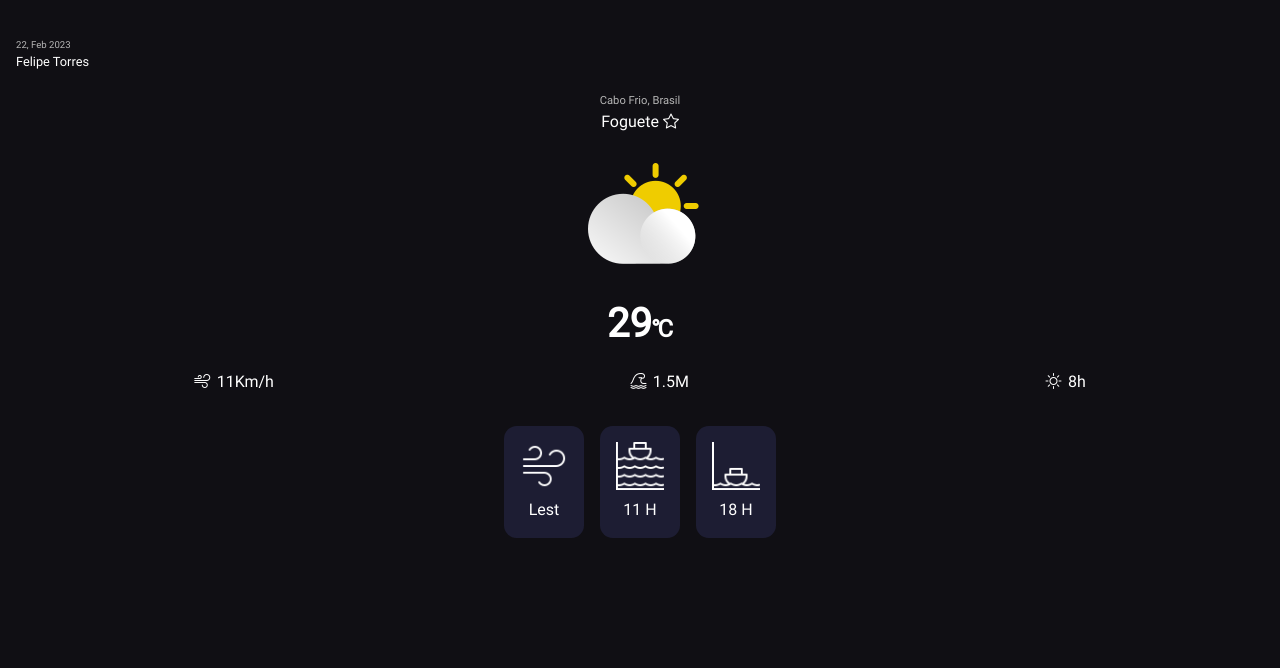
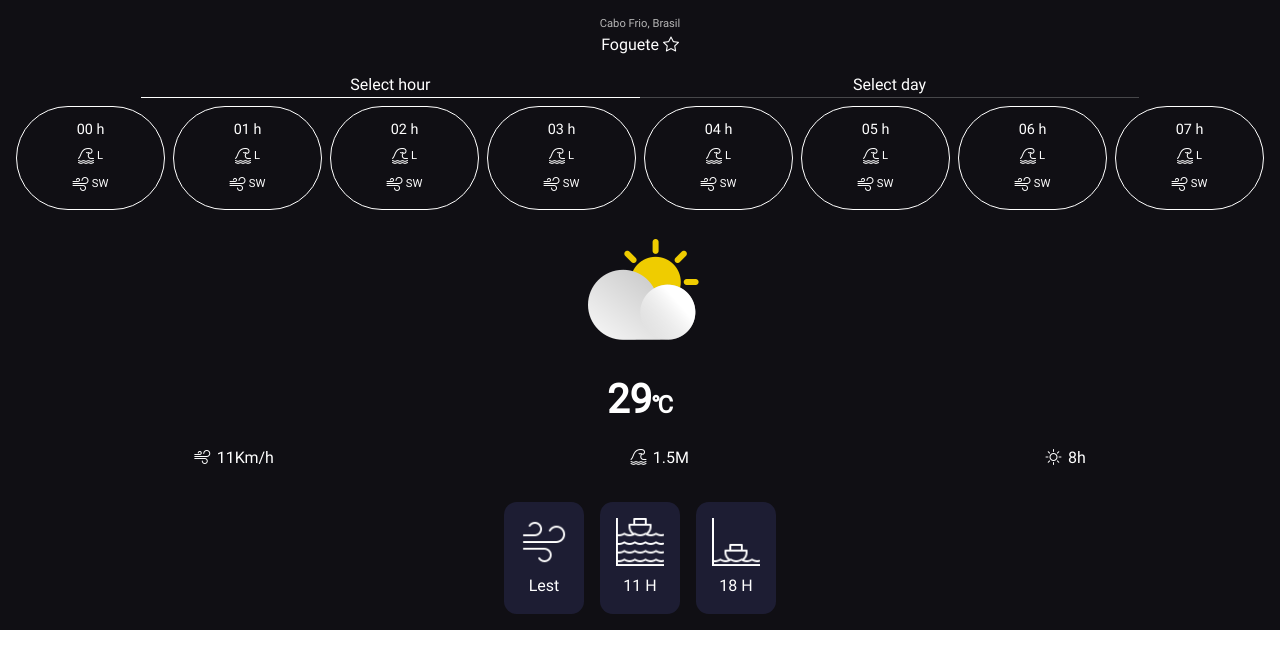
Before and after one commit to FelipeTC06/SurfSync, an Angular app: page /panel in a window 1280 px wide. Shown: the top 668 px of the page. Built offline with nearby package versions, Linux system fonts and the light colour scheme.

Commit message:
feat: create tab for switch hour day

```diff
--- a/src/app/components/beach-panel/beach-panel.component.html
+++ b/src/app/components/beach-panel/beach-panel.component.html
@@ -1,4 +1,3 @@
-<app-layout>
 <div class="panel-body">
     <div class="info-local">
         <div class="local-name">
@@ -8,6 +7,103 @@
                 <i class="fav-icon" [ngClass]="classeIcone" (click)="alternarClasseIcone()"></i>
             </span>
         </div>
+        <div class="hour-day">
+            <div class="select-switch">
+                <span class="span-switch" [class.selected]="selectedTab === 'hour'" (click)="selectTab('hour')">Select hour</span>
+                <span class="span-switch" [class.selected]="selectedTab === 'day'" (click)="selectTab('day')">Select day</span>
+            </div>
+            <div class="select-info">
+                <div class="select-card">
+                    <span class="select-hour">00 h</span>
+                    <div class="select-icon">
+                        <i class="bi bi-tsunami"></i>
+                        <span class="icon-span">L</span>
+                    </div>
+                    <div class="select-icon">
+                        <i class="bi bi-wind"></i>
+                        <span class="icon-span">SW</span>
+                    </div>
+                </div>
+                <div class="select-card">
+                    <span class="select-hour">01 h</span>
+                    <div class="select-icon">
+                        <i class="bi bi-tsunami"></i>
+                        <span class="icon-span">L</span>
+                    </div>
+                    <div class="select-icon">
+                        <i class="bi bi-wind"></i>
+                        <span class="icon-span">SW</span>
+                    </div>
+                </div>
+                <div class="select-card">
+                    <span class="select-hour">02 h</span>
+                    <div class="select-icon">
+                        <i class="bi bi-tsunami"></i>
+                        <span class="icon-span">L</span>
+                    </div>
+                    <div class="select-icon">
+                        <i class="bi bi-wind"></i>
+                        <span class="icon-span">SW</span>
+                    </div>
+                </div>
+                <div class="select-card">
+                    <span class="select-hour">03 h</span>
+                    <div class="select-icon">
+                        <i class="bi bi-tsunami"></i>
+                        <span class="icon-span">L</span>
+                    </div>
+                    <div class="select-icon">
+                        <i class="bi bi-wind"></i>
+                        <span class="icon-span">SW</span>
+                    </div>
+                </div>
+                <div class="select-card">
+                    <span class="select-hour">04 h</span>
+                    <div class="select-icon">
+                        <i class="bi bi-tsunami"></i>
+                        <span class="icon-span">L</span>
+                    </div>
+                    <div class="select-icon">
+                        <i class="bi bi-wind"></i>
+                        <span class="icon-span">SW</span>
+                    </div>
+                </div>
+                <div class="select-card">
+                    <span class="select-hour">05 h</span>
+                    <div class="select-icon">
+                        <i class="bi bi-tsunami"></i>
+                        <span class="icon-span">L</span>
+                    </div>
+                    <div class="select-icon">
+                        <i class="bi bi-wind"></i>
+                        <span class="icon-span">SW</span>
+                    </div>
+                </div>
+                <div class="select-card">
+                    <span class="select-hour">06 h</span>
+                    <div class="select-icon">
+                        <i class="bi bi-tsunami"></i>
+                        <span class="icon-span">L</span>
+                    </div>
+                    <div class="select-icon">
+                        <i class="bi bi-wind"></i>
+                        <span class="icon-span">SW</span>
+                    </div>
+                </div>
+                <div class="select-card">
+                    <span class="select-hour">07 h</span>
+                    <div class="select-icon">
+                        <i class="bi bi-tsunami"></i>
+                        <span class="icon-span">L</span>
+                    </div>
+                    <div class="select-icon">
+                        <i class="bi bi-wind"></i>
+                        <span class="icon-span">SW</span>
+                    </div>
+                </div>
+            </div>
+        </div>
+
         <div class="image-info">
             <img [src]="imageSunCloud" alt="img">
         </div>
@@ -51,4 +147,3 @@
         </div>
     </div>
 </div>
-</app-layout>
--- a/src/app/components/beach-panel/beach-panel.component.scss
+++ b/src/app/components/beach-panel/beach-panel.component.scss
@@ -4,6 +4,8 @@
     flex-direction: column;
     justify-content: flex-start;
     gap: 2rem;
+    background-color: #100F14;
+    padding: 1rem;
 
     .info-local {
         display: flex;
@@ -27,6 +29,67 @@
                 }
             }
         }
+
+        .hour-day {
+            width: 100%;
+            display: flex;
+            flex-direction: column;
+            gap: 0.5rem;
+            align-items: center;
+
+
+            .select-switch {
+                display: flex;
+                width: 80%;
+            }
+
+            .span-switch {
+                width: 50%;
+                text-align: center;
+                border-bottom: 1px solid #ffffff3b;
+                cursor: pointer;
+            }
+
+            .span-switch.selected {
+                border-bottom: 1px solid #fff;
+            }
+
+            .select-info {
+                width: 100%;
+                display: flex;
+                gap: 0.5rem;
+                overflow-x: auto;
+
+                .select-card {
+                    width: 20%;
+                    height: 6.5rem;
+                    display: flex;
+                    flex-direction: column;
+                    align-items: center;
+                    padding: 0.5rem;
+                    border: 0.5px solid #fff;
+                    border-radius: 4rem;
+                    justify-content: space-evenly;
+
+                    .select-hour {
+                        font-size: 0.9rem;
+                    }
+
+
+                    .select-icon {
+                        display: flex;
+                        flex-direction: row;
+                        align-items: center;
+                        gap: 0.2rem;
+
+                        .icon-span {
+                            font-size: 0.7rem;
+                        }
+                    }
+                }
+            }
+        }
+
 
         .image-info {}
 
@@ -56,6 +119,7 @@
         }
 
     }
+
     .cards-group {
         display: flex;
         flex-direction: row;
--- a/src/app/components/beach-panel/beach-panel.component.ts
+++ b/src/app/components/beach-panel/beach-panel.component.ts
@@ -11,6 +11,9 @@ import { LayoutComponent } from "../ui/layout/layout.component";
     imports: [CommonModule, LayoutComponent]
 })
 export class BeachPanelComponent {
+
+
+  public selectedTab: string = 'hour';
 
   public classeIcone: string = 'bi-star';
 
@@ -40,4 +43,9 @@ export class BeachPanelComponent {
     this.classeIcone = this.classeIcone === 'bi-star' ? 'bi-star-fill' : 'bi-star';
   }
 
+
+  public selectTab(tab: string): void {
+    this.selectedTab = tab;
+  }
+
 }
--- a/src/app/components/dashboard/dashboard.component.scss
+++ b/src/app/components/dashboard/dashboard.component.scss
@@ -46,10 +46,11 @@
 
         .cards-body {
             min-width: 40%;
+            min-height: 100%;
             display: flex;
             flex-direction: column;
+            justify-content: center;
             align-items: center;
-            gap: 0.2rem;
             border: 1px solid #fff;
             border-radius: 0.4rem;
             padding: 0.5rem;
@@ -57,6 +58,7 @@
             .span-city {
                 color: #b6b6b6;
                 font-size: 0.8rem;
+                text-align: center;
             }
 
             .span-beach {}
--- a/src/app/components/ui/layout/layout.component.scss
+++ b/src/app/components/ui/layout/layout.component.scss
@@ -2,8 +2,8 @@
     display: grid;
     grid-template-columns: 1fr;
     grid-template-rows: 10% 90%;
-    height: 100vh;
     padding: 1rem;
+    height: 100%;
     background-color: #100F14;
 }
 
--- a/src/styles.scss
+++ b/src/styles.scss
@@ -4,6 +4,14 @@
 * {
     font-family: 'roboto', sans-serif;
 	color: #fff;
+}
+
+html {
+	min-height: 100%;
+}
+
+body {
+	min-height: 100%;
 }
 
 html, body, div, span, applet, object, iframe,
@@ -23,7 +31,3 @@ time, mark, audio, video {
 	padding: 0;
 	border: 0;
 }
-
-body {
-    min-height: 100vh;
-}
```
Lines whose indentation alone changed are shown as unchanged.
